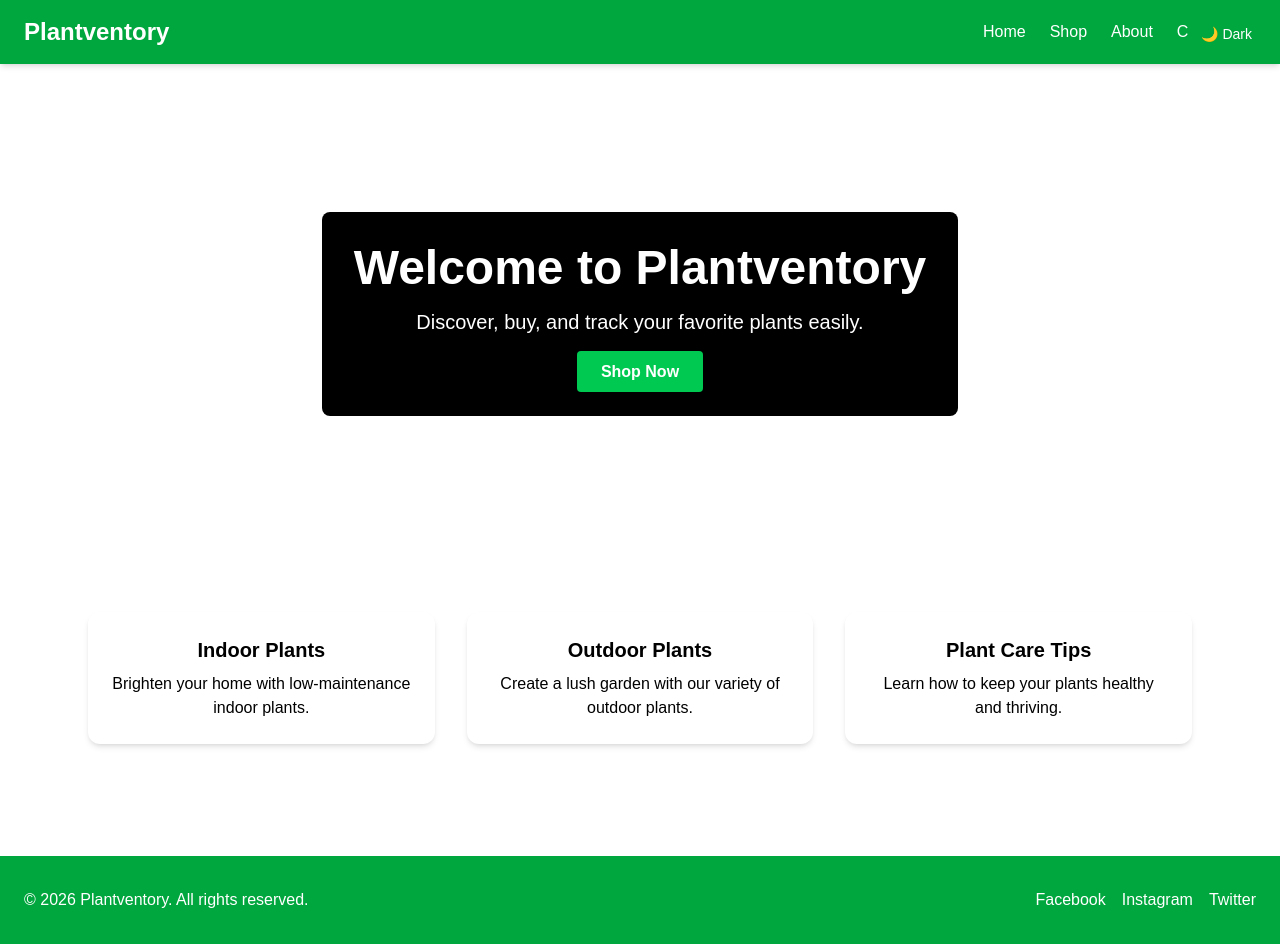
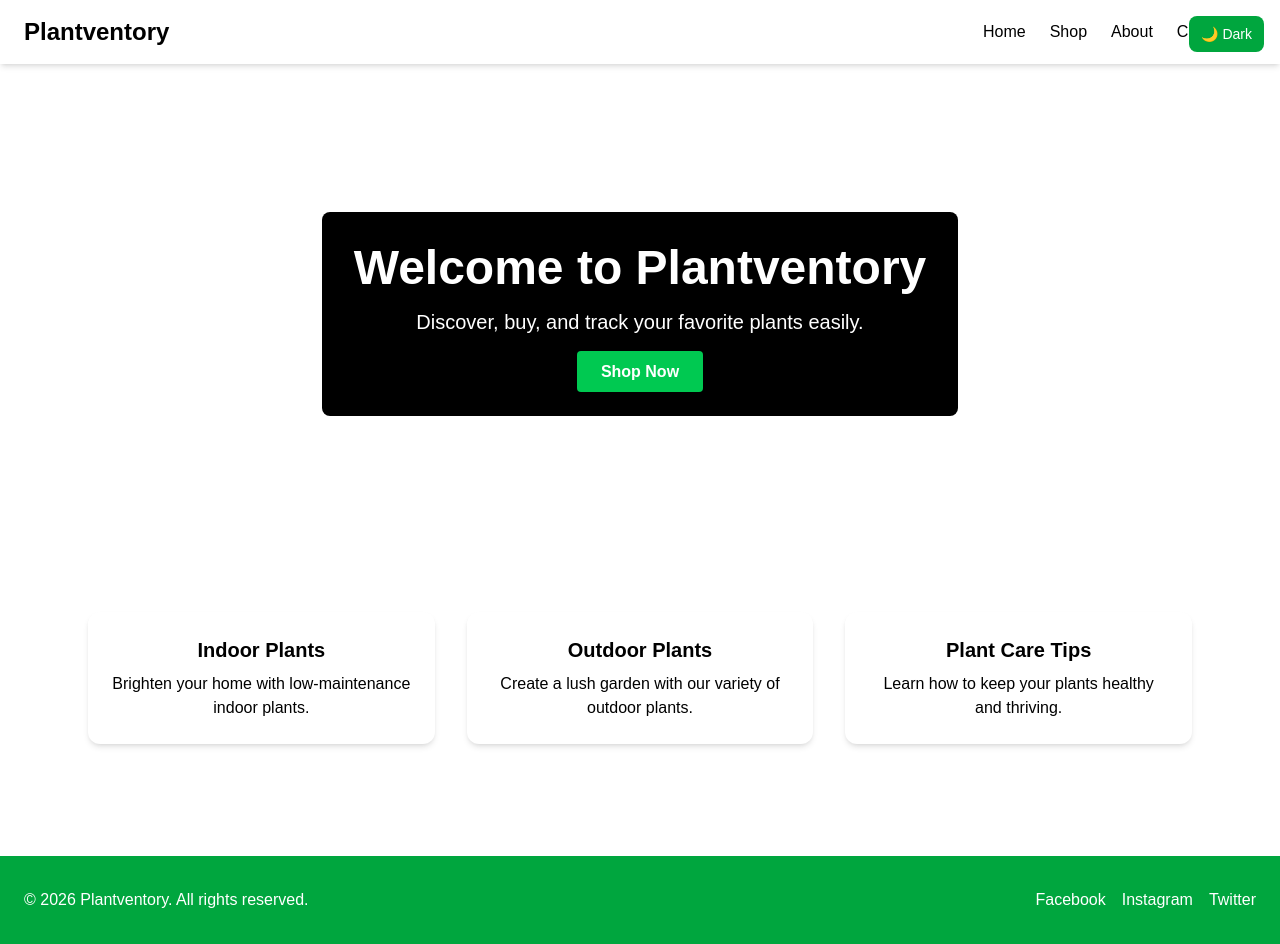
Before and after one commit to yasarahasini/plant-ventory, a Next.js app in the folder frontend/: page / in a window 1280 px wide. Built offline with nearby package versions, Linux system fonts and the light colour scheme.

Commit message:
change navbar

```diff
--- a/frontend/app/components/navbar.tsx
+++ b/frontend/app/components/navbar.tsx
@@ -5,7 +5,7 @@ import ThemeToggle from "./ThemeToggle";
 
 export default function Navbar() {
   return (
-    <nav className="w-full bg-green-600 text-white shadow-md">
+    <nav className="w-full bg-white text-black shadow-md">
       <div className="max-w-7xl mx-auto px-6 py-4 flex justify-between items-center">
         <Link href="/" className="text-2xl font-bold">
           Plantventory
```
